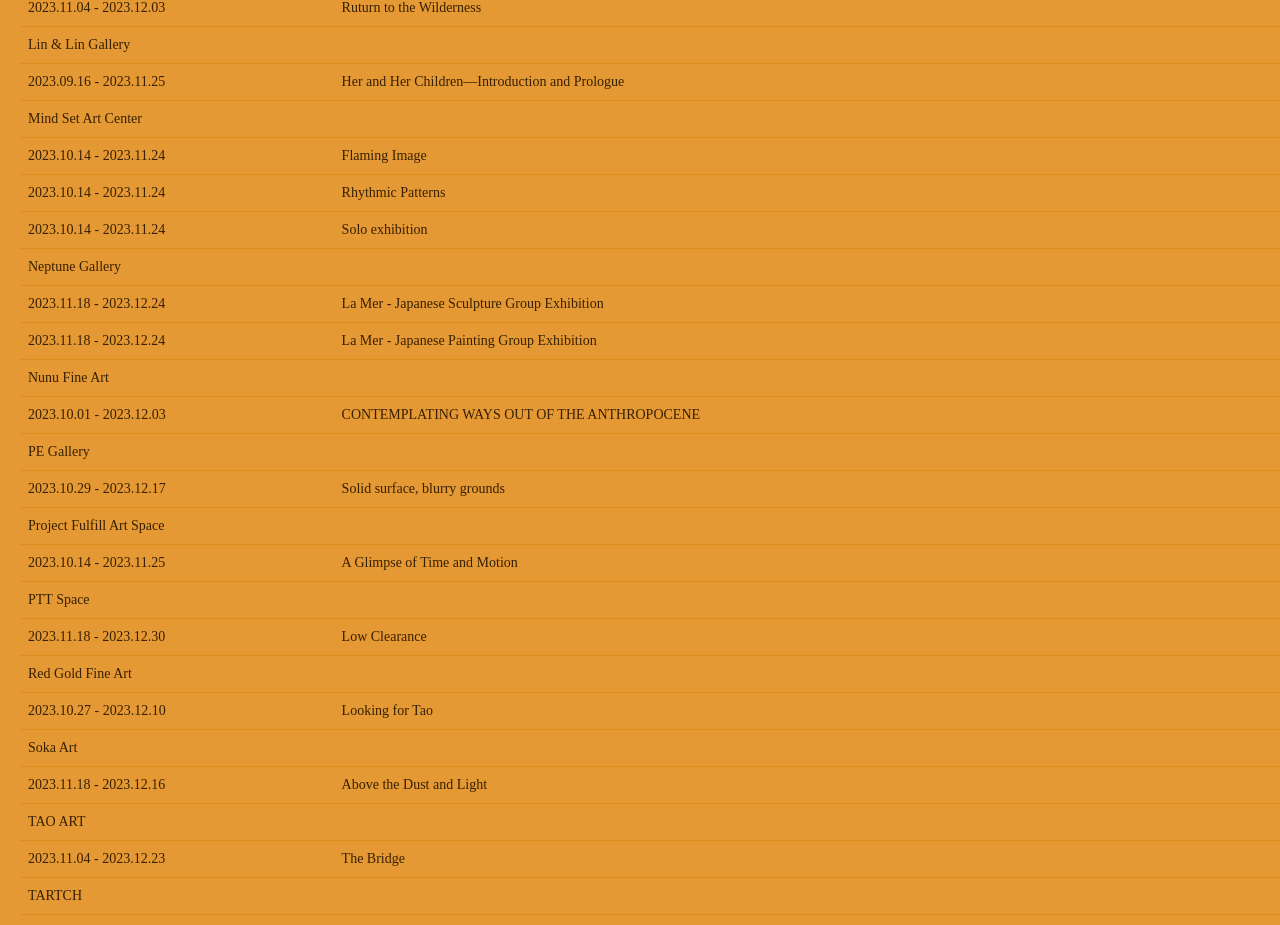
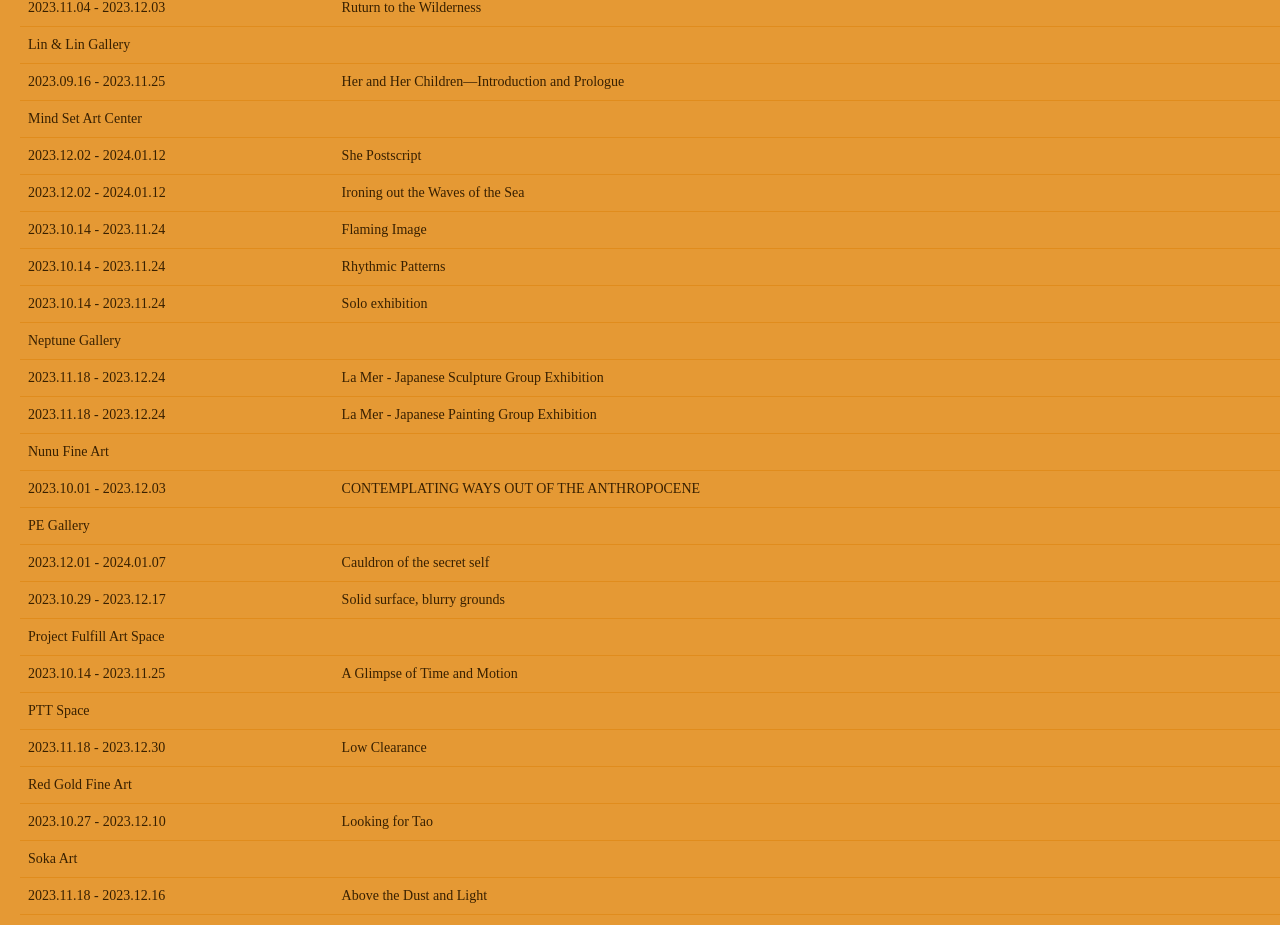
Before and after one commit to tjHsu/gallery-map, a Next.js app: page /events in a window 1280 px wide. Shown: the part 1998-2923 px from the top of the page. Built offline with nearby package versions, Linux system fonts and the light colour scheme; a web font is replaced by a local one.

Commit message:
Update 27.11.ts

```diff
--- a/src/constants/Constants.ts
+++ b/src/constants/Constants.ts
@@ -1990,6 +1990,16 @@ export const GALLERIES = [
     website: "https://www.art-msac.com/en/",
     isSeparator: false,
     exhibitions: [{
+      artist: "Juin Shieh",
+      showName: "She Postscript",
+      date: "2023.12.02 - 2024.01.12",
+      openingDate: "2023.12.02 sat 15:00"
+    },{
+      artist: "Dragoş Bădiţă",
+      showName: "Ironing out the Waves of the Sea",
+      date: "2023.12.02 - 2024.01.12",
+      openingDate: "2023.12.02 sat 15:00"
+    },{
       artist: "Rao FU",
       showName: "Flaming Image",
       date: "2023.10.14 - 2023.11.24",
@@ -2363,6 +2373,11 @@ export const GALLERIES = [
     website: "https://performanceepistemology.com/",
     isSeparator: false,
     exhibitions: [{
+      artist: "Samantha Sea Sea",
+      showName: "Cauldron of the secret self",
+      date: "2023.12.01 - 2024.01.07",
+      openingDate: "2023.12.01 fri 18:00-21:00"
+    },{
       artist: "Zoe Dittrich-Wamser, WANG Xiang",
       showName: "Solid surface, blurry grounds",
       date: "2023.10.29 - 2023.12.17",
```
